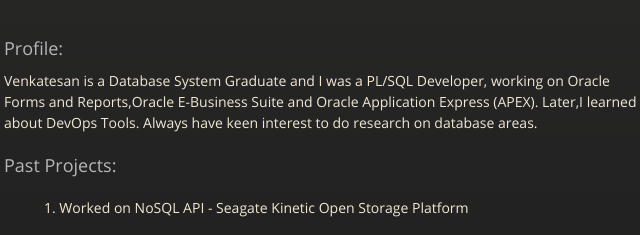
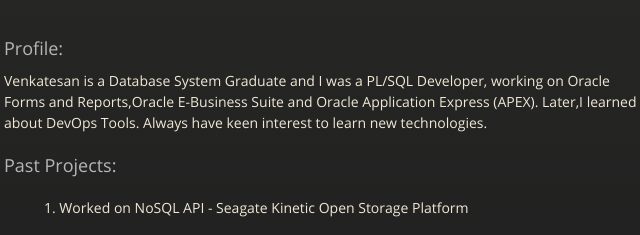
Before and after one commit to Venkatesanprs/venkatesanprs.github.io, a plain HTML site: page index.html in a window 1280 px wide. Shown: the part 235-470 px from the top of the page, 311-951 px from the left. Drawn offline with nearby package versions, Linux system fonts and the light colour scheme.

Commit message:
interest

```diff
--- a/index.html
+++ b/index.html
@@ -39,7 +39,7 @@
         <h3>
 <a id="Profile" class="anchor" href="#Profile" aria-hidden="true"><span class="octicon octicon-link"></span></a>Profile:</h3>
 
-<p>Venkatesan is a Database System Graduate and I was a PL/SQL Developer, working on Oracle Forms and Reports,Oracle E-Business Suite and Oracle Application Express (APEX). Later,I learned about DevOps Tools. Always have keen interest to do research on database areas.</p>
+<p>Venkatesan is a Database System Graduate and I was a PL/SQL Developer, working on Oracle Forms and Reports,Oracle E-Business Suite and Oracle Application Express (APEX). Later,I learned about DevOps Tools. Always have keen interest to learn new technologies.</p>
 
 <h3>
 <a id="Project" class="anchor" href="#Project" aria-hidden="true"><span class="octicon octicon-link"></span></a>Past Projects:</h3>
```
